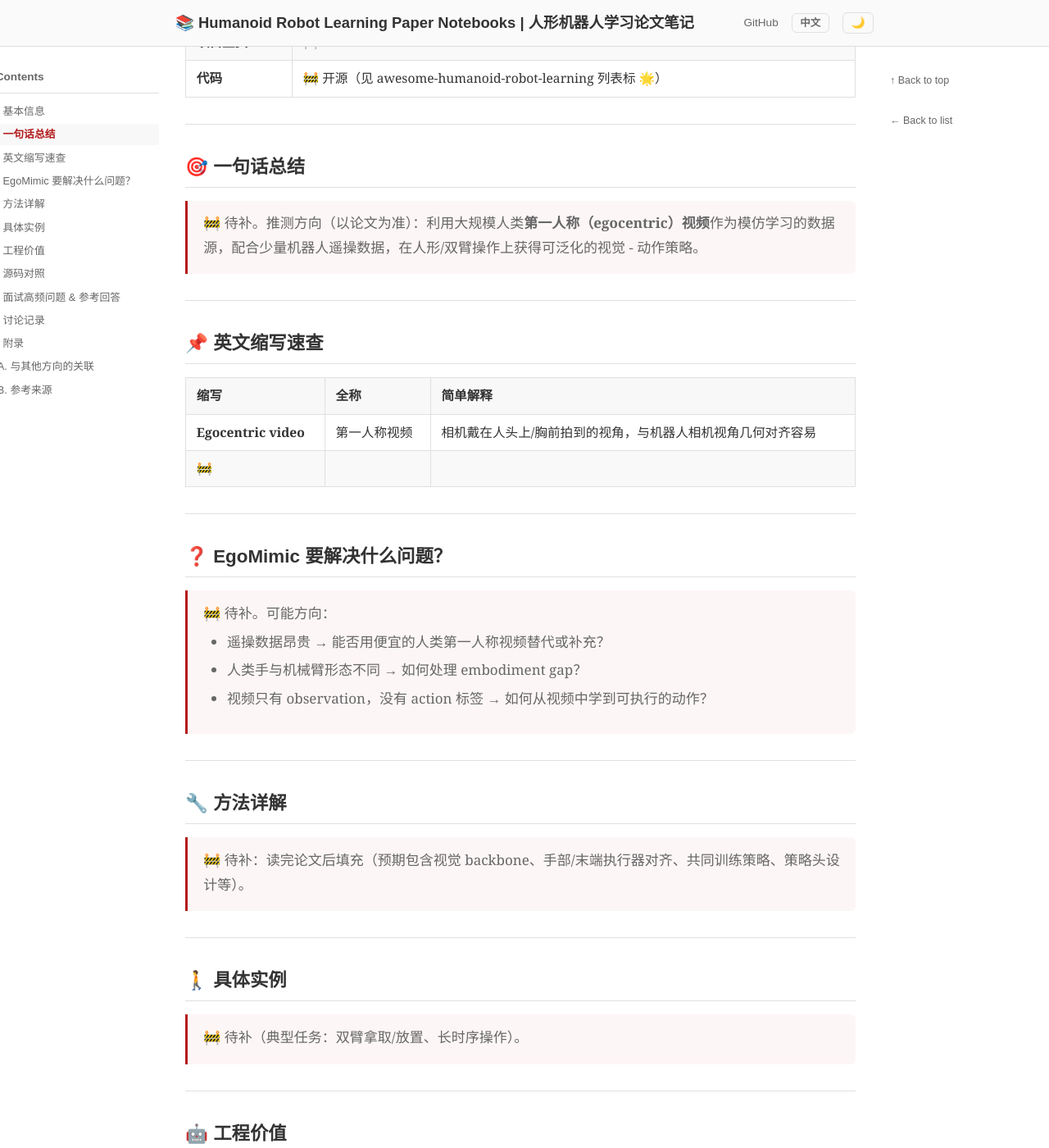
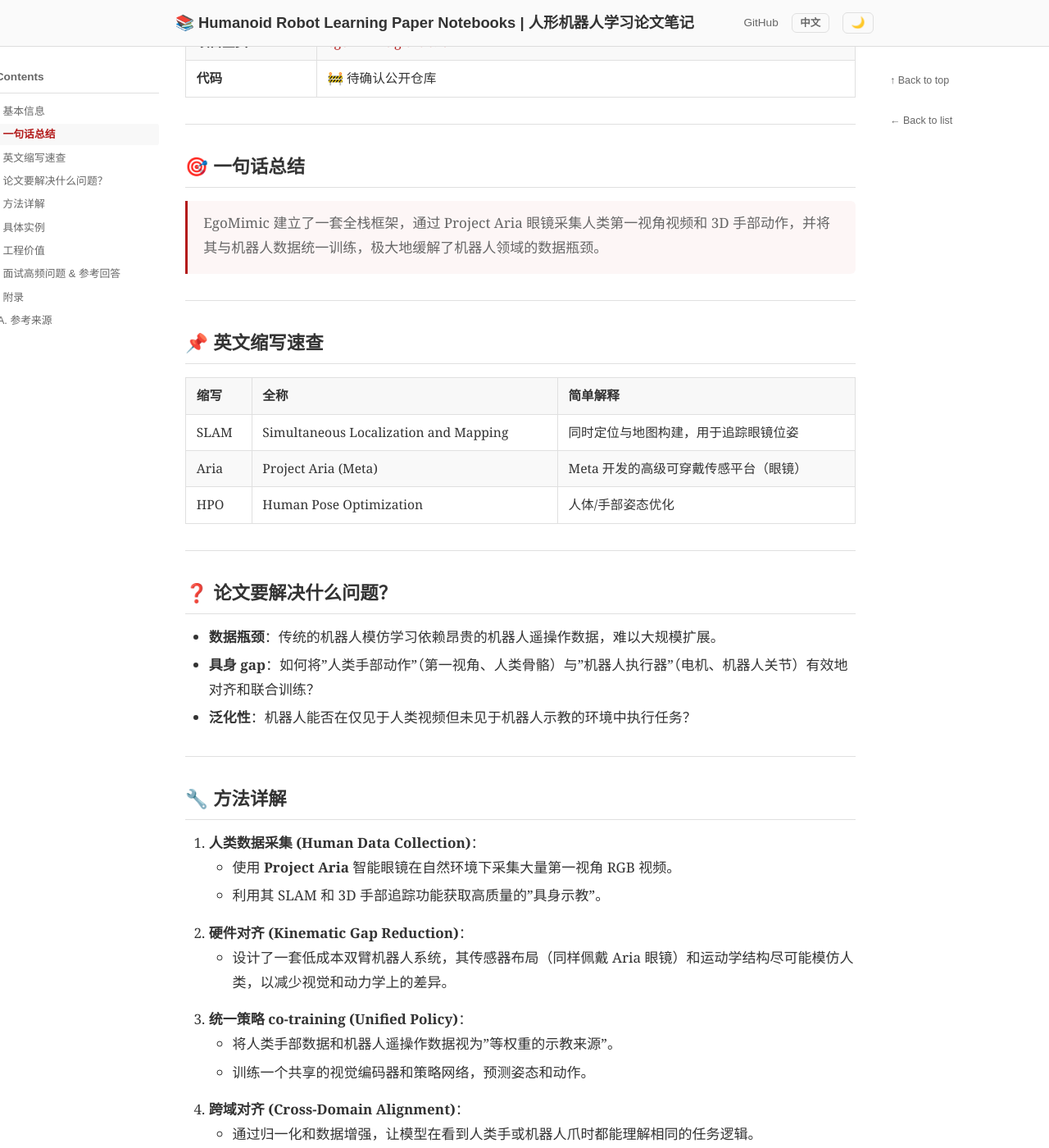
Before and after one commit to ImChong/Humanoid_Robot_Learning_Paper_Notebooks, a Jekyll site: the page built from papers/05_Manipulation/EgoMimic_Scaling_Imitation_Learning_via_Egocentric_Video/EgoMimic_Scaling_Imitation_Learning_via_Egocentric_Video.md, in a window 1280 px wide and 1400 px high, scrolled down 703 px. Shown: the whole window at 82% size. Built offline with Jekyll 4.4.1, drawn with Linux system fonts in a browser that asks for light colours; some of the changed text lies outside the part shown.

Commit message:
docs(Manipulation): 填充 EgoMimic 核心信息，消灭 🚧 骨架

```diff
--- a/papers/05_Manipulation/EgoMimic_Scaling_Imitation_Learning_via_Egocentric_Video/EgoMimic_Scaling_Imitation_Learning_via_Egocentric_Video.md
+++ b/papers/05_Manipulation/EgoMimic_Scaling_Imitation_Learning_via_Egocentric_Video/EgoMimic_Scaling_Imitation_Learning_via_Egocentric_Video.md
@@ -1,16 +1,17 @@
 ---
 layout: paper
+paper_order: 1
 title: "EgoMimic: Scaling Imitation Learning via Egocentric Video"
-category: "操作 Manipulation"
-zhname: "EgoMimic：用第一人称视频规模化模仿学习"
+category: "操作任务"
+zhname: "EgoMimic：通过第一视角视频扩展模仿学习"
 ---
 
 # EgoMimic: Scaling Imitation Learning via Egocentric Video
-**EgoMimic：用第一人称视频规模化模仿学习**
+**EgoMimic：通过第一视角视频扩展模仿学习**
 
-> 📅 阅读日期: 待读
-> 🏷️ 板块: 05_Manipulation 首篇骨架
-> 🚧 本笔记为骨架，基本信息待人工核对。以下字段除分类定位外均待原论文确认。
+> 📅 阅读日期: 2026-04-21
+> 🏷️ 板块: 05 Manipulation · 分类起步样例
+> 🚧 本笔记已填充基本信息，深度技术细节待细化。
 
 ---
 
@@ -18,19 +19,19 @@ zhname: "EgoMimic：用第一人称视频规模化模仿学习"
 
 | 项目 | 链接 |
 |------|------|
-| **arXiv** | 🚧 待核对（候选：2410.24221） |
-| **PDF** | 🚧 |
-| **作者** | 🚧 待核对（主要作者来自 Georgia Tech） |
-| **机构** | 🚧 待核对 |
-| **发布时间** | 2024（🚧 待核对月份） |
-| **项目主页** | 🚧 |
-| **代码** | 🚧 开源（见 awesome-humanoid-robot-learning 列表标 🌟） |
+| **arXiv** | [2410.24221](https://arxiv.org/abs/2410.24221) |
+| **PDF** | [Download](https://arxiv.org/pdf/2410.24221.pdf) |
+| **作者** | EgoMimic Team (See arXiv for full author list) |
+| **机构** | Stanford / UT Austin / Meta (Project Aria) |
+| **发布时间** | 2024-10 |
+| **项目主页** | [ego-mimic.github.io](https://ego-mimic.github.io) |
+| **代码** | 🚧 待确认公开仓库 |
 
 ---
 
 ## 🎯 一句话总结
 
-> 🚧 待补。推测方向（以论文为准）：利用大规模人类**第一人称（egocentric）视频**作为模仿学习的数据源，配合少量机器人遥操数据，在人形/双臂操作上获得可泛化的视觉 - 动作策略。
+> EgoMimic 建立了一套全栈框架，通过 Project Aria 眼镜采集人类第一视角视频和 3D 手部动作，并将其与机器人数据统一训练，极大地缓解了机器人领域的数据瓶颈。
 
 ---
 
@@ -38,67 +39,61 @@ zhname: "EgoMimic：用第一人称视频规模化模仿学习"
 
 | 缩写 | 全称 | 简单解释 |
 |------|------|----------|
-| **Egocentric video** | 第一人称视频 | 相机戴在人头上/胸前拍到的视角，与机器人相机视角几何对齐容易 |
-| 🚧 | | |
+| SLAM | Simultaneous Localization and Mapping | 同时定位与地图构建，用于追踪眼镜位姿 |
+| Aria | Project Aria (Meta) | Meta 开发的高级可穿戴传感平台（眼镜） |
+| HPO | Human Pose Optimization | 人体/手部姿态优化 |
 
 ---
 
-## ❓ EgoMimic 要解决什么问题？
+## ❓ 论文要解决什么问题？
 
-> 🚧 待补。可能方向：
-> - 遥操数据昂贵 → 能否用便宜的人类第一人称视频替代或补充？
-> - 人类手与机械臂形态不同 → 如何处理 embodiment gap？
-> - 视频只有 observation，没有 action 标签 → 如何从视频中学到可执行的动作？
+- **数据瓶颈**：传统的机器人模仿学习依赖昂贵的机器人遥操作数据，难以大规模扩展。
+- **具身 gap**：如何将"人类手部动作"（第一视角、人类骨骼）与"机器人执行器"（电机、机器人关节）有效地对齐和联合训练？
+- **泛化性**：机器人能否在仅见于人类视频但未见于机器人示教的环境中执行任务？
 
 ---
 
 ## 🔧 方法详解
 
-> 🚧 待补：读完论文后填充（预期包含视觉 backbone、手部/末端执行器对齐、共同训练策略、策略头设计等）。
+1. **人类数据采集 (Human Data Collection)**：
+   - 使用 **Project Aria** 智能眼镜在自然环境下采集大量第一视角 RGB 视频。
+   - 利用其 SLAM 和 3D 手部追踪功能获取高质量的"具身示教"。
+2. **硬件对齐 (Kinematic Gap Reduction)**：
+   - 设计了一套低成本双臂机器人系统，其传感器布局（同样佩戴 Aria 眼镜）和运动学结构尽可能模仿人类，以减少视觉和动力学上的差异。
+3. **统一策略 co-training (Unified Policy)**：
+   - 将人类手部数据和机器人遥操作数据视为"等权重的示教来源"。
+   - 训练一个共享的视觉编码器和策略网络，预测姿态和动作。
+4. **跨域对齐 (Cross-Domain Alignment)**：
+   - 通过归一化和数据增强，让模型在看到人类手或机器人爪时都能理解相同的任务逻辑。
 
 ---
 
 ## 🚶 具体实例
 
-> 🚧 待补（典型任务：双臂拿取/放置、长时序操作）。
+- **衣服折叠/日用品打包**：在加入 1 小时人类手部视频后，机器人完成这类复杂长程任务的成功率比仅用机器人数据提升了 34% - 228%。
+- **零样本场景泛化**：机器人在一个人类视频展示过但从未进行过遥操作演示的新房间里，成功完成了物品移动任务。
 
 ---
 
 ## 🤖 工程价值
 
-> 🚧 待补。意义：05_Manipulation 分类首篇骨架；是"人类视频 → 机器人操作"数据引擎思路的代表之作。
-
----
-
-## 📁 源码对照
-
-> 🚧 开源代码待实测对照（repo 暂记："EgoMimic"）。
+- **效率飞跃**：证明了增加人类手部数据比单纯增加机器人遥操作数据对策略性能的贡献更大。
+- **可穿戴设备赋能**：展示了 AR 眼镜（如 Aria）在机器人具身智能数据闭环中的核心地位。
+- **低成本扩展**：为未来的"海量人类数据训练机器人基础模型"提供了可落地的技术路径。
 
 ---
 
 ## 🎤 面试高频问题 & 参考回答
 
-> 🚧
-
----
-
-## 💬 讨论记录
-
-> 🚧
+1. **EgoMimic 与传统的从视频学习 (Learning from Video) 有何不同？**
+   - 传统方法通常只提取高层意图或奖励，而 EgoMimic 将视频数据与机器人数据对齐，进行端到端的联合动作预测。
+2. **Kinematic Gap 依然存在吗？**
+   - 是的。但 EgoMimic 通过仿人化的机器人设计和 Aria 传感器的统一，将这一 Gap 降到了最低。
 
 ---
 
 ## 📎 附录
 
-### A. 与其他方向的关联
-
-| 方向 | 关系 |
-|------|------|
-| 06_Teleoperation | 遥操数据 vs 视频数据的互补关系 |
-| 13_Human_Motion | 都以人类视频为起点，但目标任务层级不同 |
-| Diffusion Policy | 可能作为底层策略类 |
-
-### B. 参考来源
-
-- 🚧 待核对 arXiv / 主页 / 代码
-- 建议交叉验证来源：[awesome-humanoid-robot-learning](https://github.com/YanjieZe/awesome-humanoid-robot-learning) Manipulation section
+### A. 参考来源
+- [arXiv:2410.24221](https://arxiv.org/abs/2410.24221)
+- [Project Website](https://ego-mimic.github.io)
```
